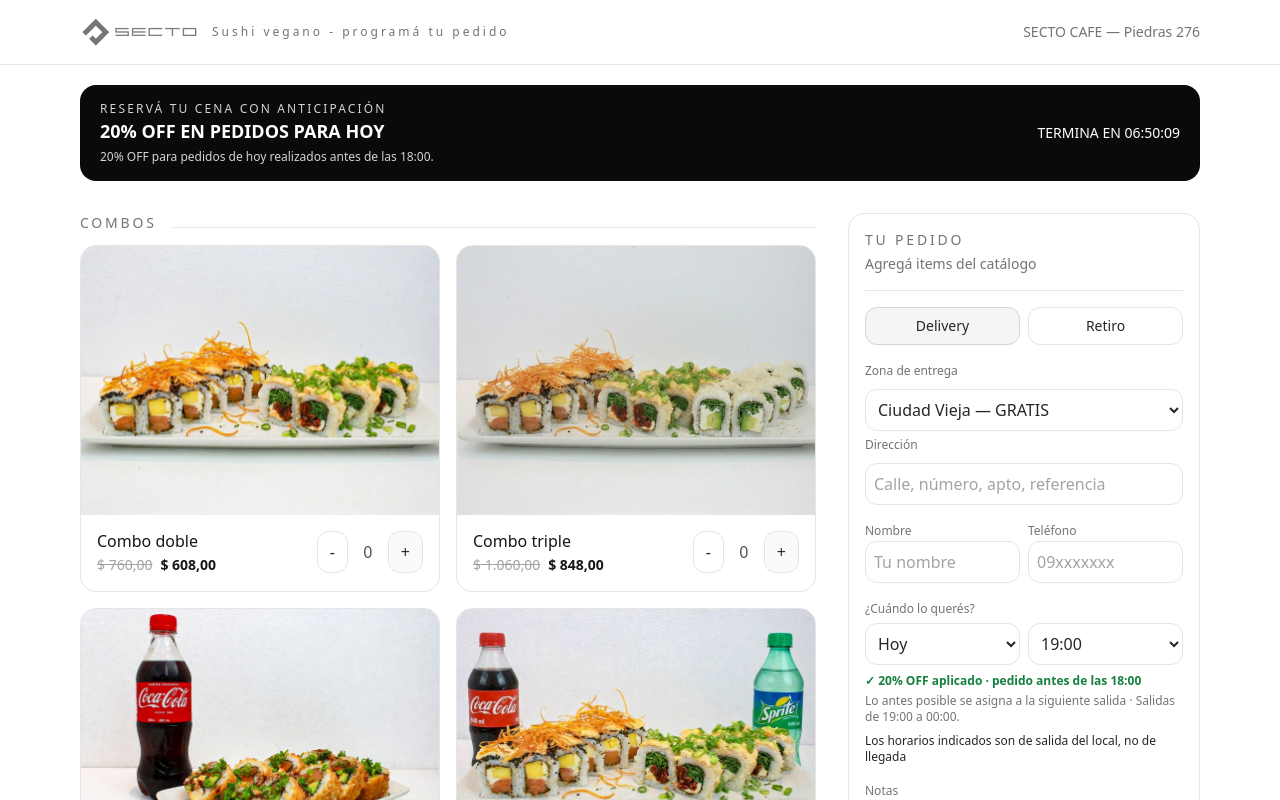
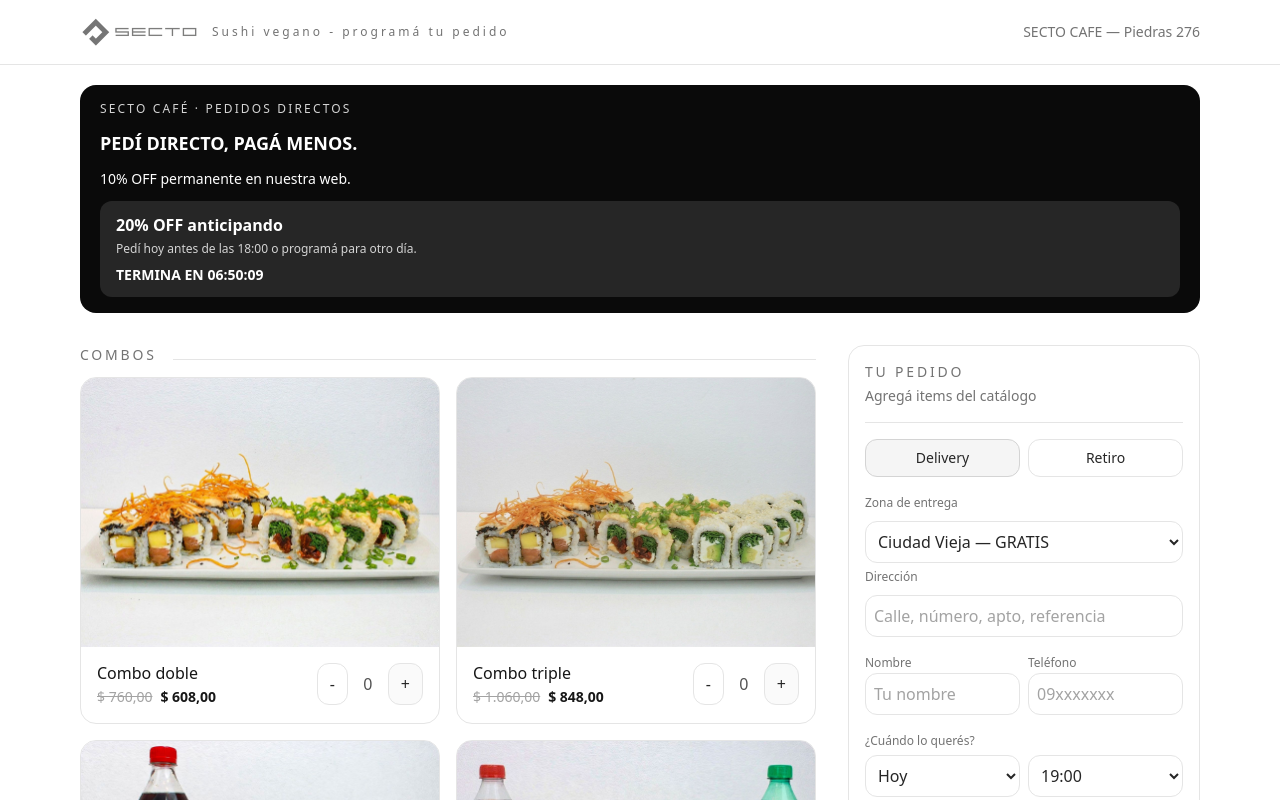
Before and after one commit to feiquiclothing/Secto, a React (Vite) app: page / in a window 1280 px wide. Shown: the top 800 px of the page. Built offline with nearby package versions, Linux system fonts and the light colour scheme.

Commit message:
Update SectoCafePedidos.jsx

```diff
--- a/src/SectoCafePedidos.jsx
+++ b/src/SectoCafePedidos.jsx
@@ -164,30 +164,11 @@ function getDiscountPercent(deliveryDate) {
   const today = todayInMontevideo();
   const { hour } = montevideoParts();
 
-  // Promoción especial:
-  // 20% únicamente el 31/10 antes de las 18,
-  // para pedidos del mismo día.
-  if (
-    today === SPECIAL_PROMO_DATE &&
-    deliveryDate === today &&
-    hour < EARLY_DISCOUNT_END_HOUR
-  ) {
-    return SPECIAL_PROMO_PERCENT;
-  }
-
-  // Descuento habitual:
-  // 10% anticipado para hoy o días futuros.
-  if (
-    deliveryDate > today ||
-    (
-      deliveryDate === today &&
-      hour < EARLY_DISCOUNT_END_HOUR
-    )
-  ) {
-    return EARLY_DISCOUNT_PERCENT;
-  }
-
-  return 0;
+  // Pedidos futuros: 20% a cualquier hora.
+  // Pedidos para hoy: 20% antes de las 18, 10% después.
+  if (deliveryDate > today) return 20;
+  if (deliveryDate === today && hour < EARLY_DISCOUNT_END_HOUR) return 20;
+  return 10;
 }
 
 function isEarlyDiscountActive(deliveryDate) {
@@ -713,7 +694,7 @@ function buildWhatsAppText(order) {
 
     ...(discount > 0
       ? [
-          "Descuento anticipado (" +
+          "Descuento web (" +
             discountPercent +
             "%): -" +
             currency(discount),
@@ -1473,9 +1454,8 @@ export default function SectoCafePedidos() {
       ? deliveryDate
       : availableDates[0] || today;
 
-  // Hoy 31/10: 20% hasta las 18.
-  // Días futuros: 10%.
-  // Desde mañana: 10% habitual.
+  // Hoy: 20% antes de las 18, luego 10%.
+  // Días futuros: 20% a cualquier hora.
   const discountPercent =
     getDiscountPercent(selectedDate);
 
@@ -1737,7 +1717,7 @@ export default function SectoCafePedidos() {
     }
 
     // Revalidar el descuento al enviar.
-    // Evita aplicar 20% si ya pasaron las 18.
+    // Aplica el porcentaje vigente al momento de enviar.
     const currentDiscountPercent =
       getDiscountPercent(selectedDate);
 
@@ -1870,43 +1850,25 @@ export default function SectoCafePedidos() {
       )}
 
       {/* BANNER DE PROMOCIÓN */}
-
-      {montevideoParts().hour < EARLY_DISCOUNT_END_HOUR && (
       <section className="max-w-6xl mx-auto px-4 pt-5">
-        <div className="rounded-2xl bg-neutral-950 text-white px-5 py-4 flex flex-wrap items-center justify-between gap-2">
-          <div>
-            <p className="text-xs tracking-[0.18em] text-neutral-300">
-              {isSpecialPromoToday()
-                ? "RESERVÁ TU CENA CON ANTICIPACIÓN"
-                : "RESERVÁ TU CENA CON ANTICIPACIÓN"}
-            </p>
-
-            <p className="text-lg font-semibold">
-              {isSpecialPromoToday() &&
-              montevideoParts().hour <
-                EARLY_DISCOUNT_END_HOUR
-                ? "20% OFF EN PEDIDOS PARA HOY"
-                : "10% OFF EN PEDIDOS ANTICIPADOS"}
-            </p>
-
-            <p className="text-xs text-neutral-300 mt-1">
-              {isSpecialPromoToday()
-                ? "20% OFF para pedidos de hoy realizados antes de las 18:00."
-                : "10% OFF antes de las 18:00 para hoy, o al programar pedidos para otro día."}
-            </p>
+        {montevideoParts().hour < EARLY_DISCOUNT_END_HOUR ? (
+          <div className="rounded-2xl bg-neutral-950 text-white px-5 py-4 space-y-3">
+            <p className="text-xs tracking-[0.18em] text-neutral-300">SECTO CAFÉ · PEDIDOS DIRECTOS</p>
+            <p className="text-lg font-semibold">PEDÍ DIRECTO, PAGÁ MENOS.</p>
+            <p className="text-sm">10% OFF permanente en nuestra web.</p>
+            <div className="rounded-xl bg-neutral-800 px-4 py-3">
+              <p className="font-semibold">20% OFF anticipando</p>
+              <p className="text-xs text-neutral-300 mt-1">Pedí hoy antes de las 18:00 o programá para otro día.</p>
+              <p className="text-sm font-semibold tabular-nums mt-2">TERMINA EN {countdownText(promoRemainingSeconds())}</p>
+            </div>
           </div>
-
-          <span className="text-sm font-medium tabular-nums">
-            {montevideoParts().hour <
-            EARLY_DISCOUNT_END_HOUR
-              ? `TERMINA EN ${countdownText(
-                  promoRemainingSeconds()
-                )}`
-              : "PROGRAMÁ TU PEDIDO"}
-          </span>
-        </div>
+        ) : (
+          <div className="rounded-xl bg-neutral-950 text-white px-5 py-3 text-center">
+            <p className="font-semibold text-sm">PEDÍ DIRECTO, PAGÁ MENOS.</p>
+            <p className="text-xs text-neutral-300 mt-1">10% OFF permanente · 20% OFF programando para otro día</p>
+          </div>
+        )}
       </section>
-      )}
 
       <main className="max-w-6xl mx-auto px-4 py-8 grid grid-cols-1 lg:grid-cols-3 gap-8">
 
```
